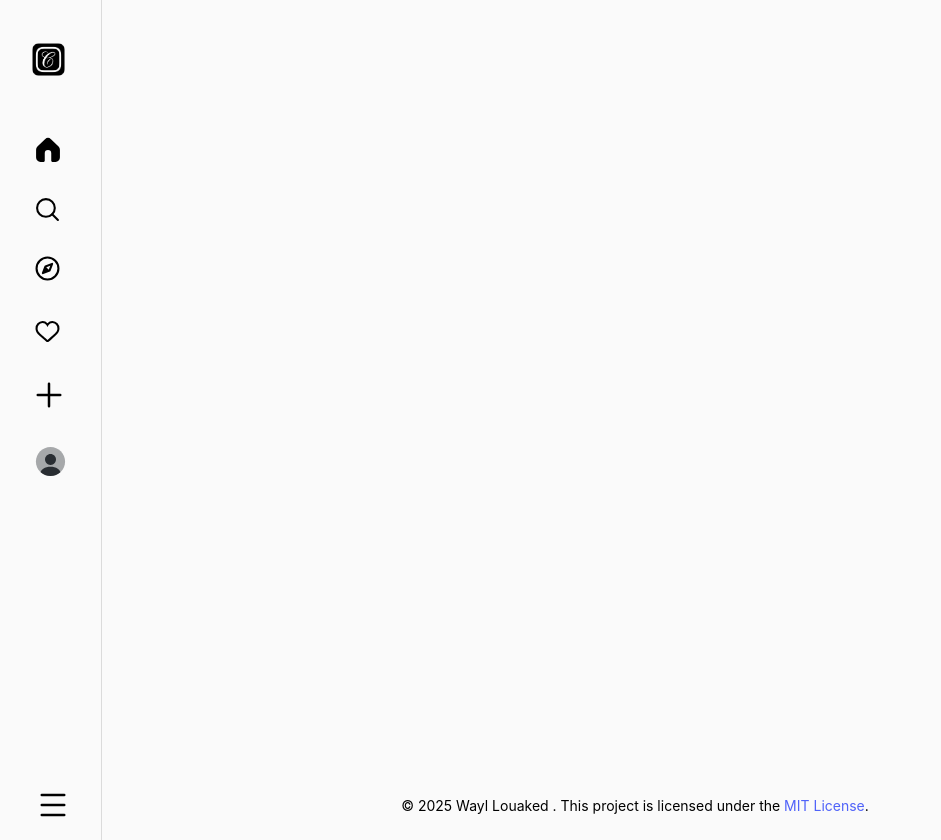
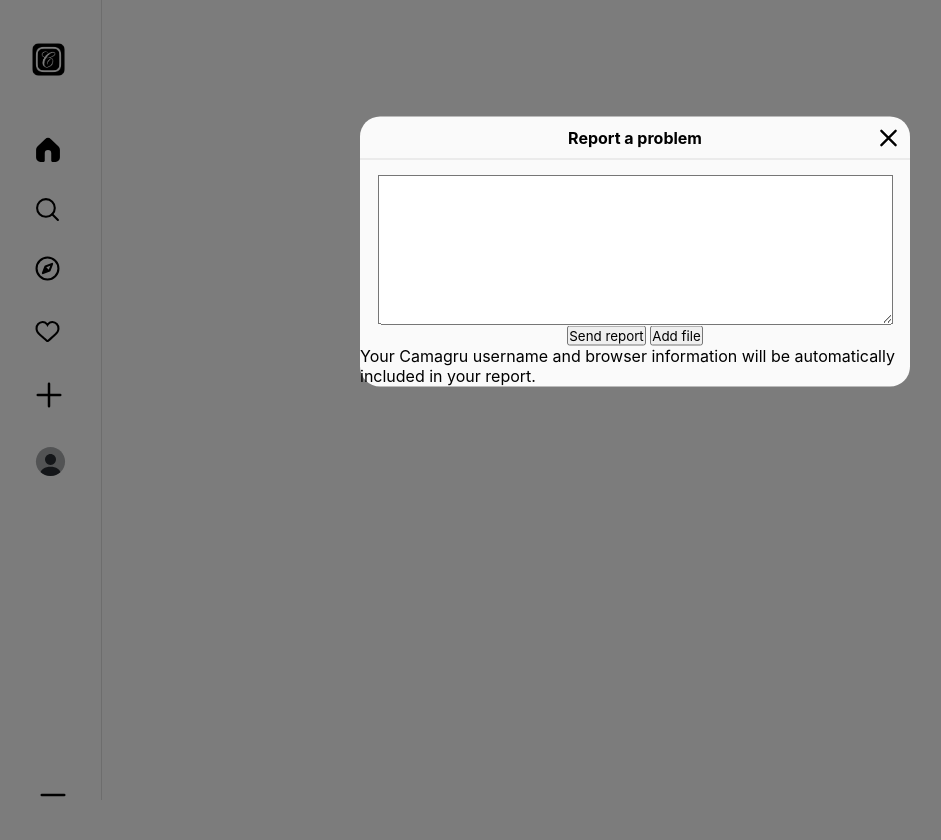
Before and after one commit to louakedwayl/Camagru, a PHP site: page / in a window 1280 px wide. Shown: the whole page, without its empty margins (5-946 px from the left). After the commit the page ends 800 px from the top, so only its background shows below. Run offline with PHP 8.4, Linux system fonts and the light colour scheme.

Commit message:
Update frontend : Report a problem

```diff
--- a/assets/css/dashboard.css
+++ b/assets/css/dashboard.css
@@ -1,3 +1,9 @@
+.overlay {
+  position: fixed;
+  inset: 0;
+  background: rgba(0, 0, 0, 0.5); /* fond sombre semi-transparent */
+  z-index: 100;
+}
 
 nav
 {
@@ -11,12 +17,13 @@ nav
     border-right: 1px solid #dbdbdb;
 }
 
+
 nav img.logo
 {
     width: 200px;      /* l'image ne dépasse jamais de .left */
     height: 150px;     /* l'image ne dépasse jamais en hauteur */
     object-fit: contain;  /* garde les proportions */
-    transform: translatex(-5px);
+
 }
 
 nav img.icon.home
@@ -324,34 +331,57 @@ div.hamburger img.icon.report
     transform: translateY(-6px);
 }
 
-div.report
+div.modale.report
 {
+    display: flex;
+    flex-direction: column;
     position:fixed;
+    align-items: center;
     top: 50%;
     left: 50%;
-    transform: translate(-50%, -100%);
-    width: 700px;
-    height: 400px;
-    background: red;
+    transform: translate(-50%, -105%);
+    width: 550px;
+    height: 270px;
+    background: #fafafa;
     border-radius: 20px;
+    z-index: 101;
 }
 
-div.report-title-cross
+div.modale.report-title-cross
 {
+    position: relative;
     display: flex;
     align-items: center;
     justify-content: center;
-    width:700px;
-    height: 100px;
-    background-color: blue;
-    border-radius: 20px;
+    width:550px;
+    height: 43px;
+    border-bottom: 1px solid #ddd;
 }
 
 span.report-title-cross
 {
+    position: relative;
     color: black;
-    font-size: 25px;
-    width: 300px;
+    font-size: 16px;
+    font-weight: bold;
+}
+
+img.modale.cross
+{
+    position: absolute;
+    top:12px;
+    right: 12px;
+    width: 19px;
+    height: 19px;
+    object-fit: contain;  /* garde les proportions */
+
+}
+
+textarea.report
+{
+    margin-top: 15px;
+    width: 515px;
+    height: 150px;
 }
 
 @media (max-width: 1920px)
--- a/views/dashboard.php
+++ b/views/dashboard.php
@@ -13,6 +13,7 @@
     <script defer src="assets/js/hamburger.js"></script>
 </head>
 <body>
+    <div class="overlay"></div>
     <nav>
         <img class="logo" src="assets/images/logo.png" alt="Camagru Logo" >
         <img src="assets/images/icon/Camagru_icon_black.png" alt="Camagru Logo black and white" class="home icon black">
@@ -94,15 +95,20 @@
             </ul>
         </div>
     </div>
-    <!-- <div class = "report">
-        <div class = "report-title-cross">
-            <span class = "report-title-cross">Report a problem</span>
+    <div class = "modale report">
+        <div class = "modale report-title-cross">
+            <span class = "modale report-title-cross">Report a problem</span>
                 <a href="#">
-             <img class="cross" src="assets/images/icon/cross.svg" alt="cross icon">
+             <img class="modale cross" src="assets/images/icon/cross.svg" alt="cross icon">
             </a>
         </div>
-        <input type="text" classe="report" style="display:none">
-    </div> -->
+        <textarea class="report"> </textarea>
+        <div class="report button">
+            <button>Send report</button>
+            <button>Add file</button>
+        </div>
+        <p>Your Camagru username and browser information will be automatically included in your report.</p>
+    </div>
     <?php require_once "footer.php" ?>
 </body>
 </html>
```
Also changed, not shown: assets/css/style.css (line endings or trailing spaces), assets/images/icon/cross.svg (added).
